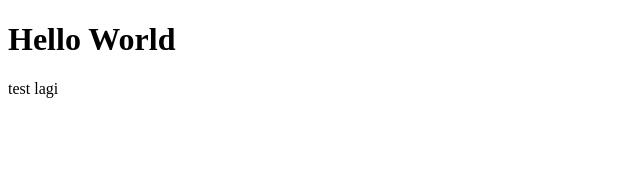
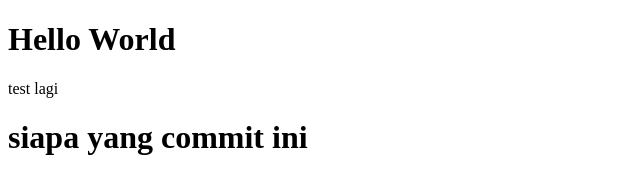
Before and after one commit to TupperWareKW/test-repo, a plain HTML site: page index.html in a window 1280 px wide. Shown: the whole page, without its empty margins (0-640 px from the left). Drawn offline with Linux system fonts and the light colour scheme.

Commit message:
test commit again

```diff
--- a/index.html
+++ b/index.html
@@ -9,5 +9,6 @@
 <body>
     <h1>Hello World</h1>
     <div>test lagi</div>
+    <h1>siapa yang commit ini</h1>
 </body>
 </html>
```
